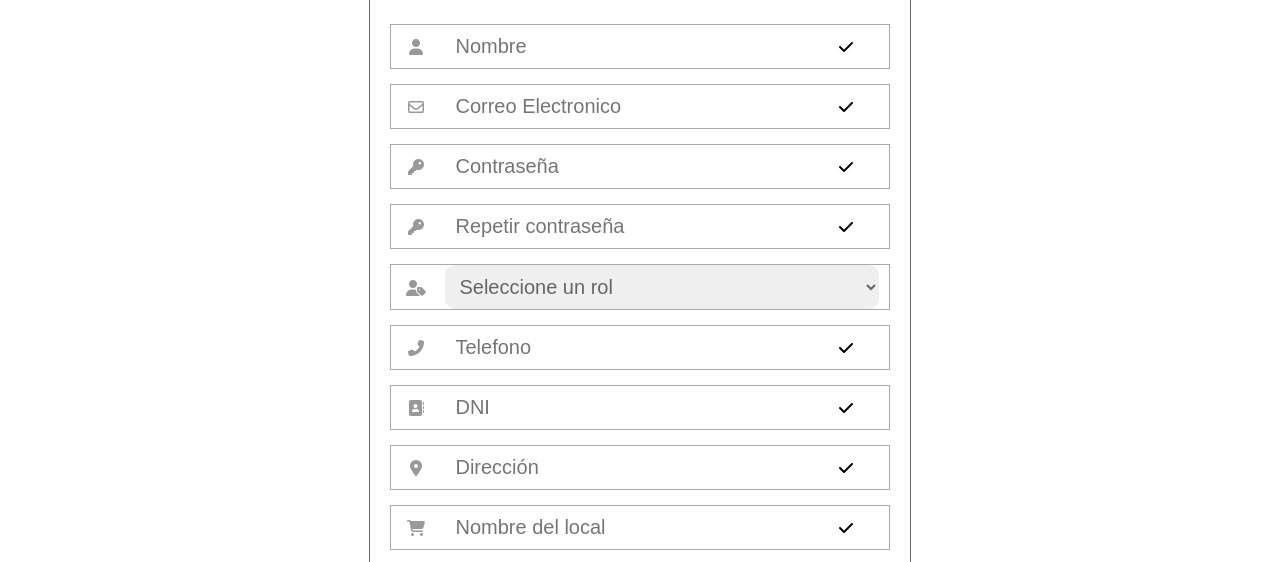
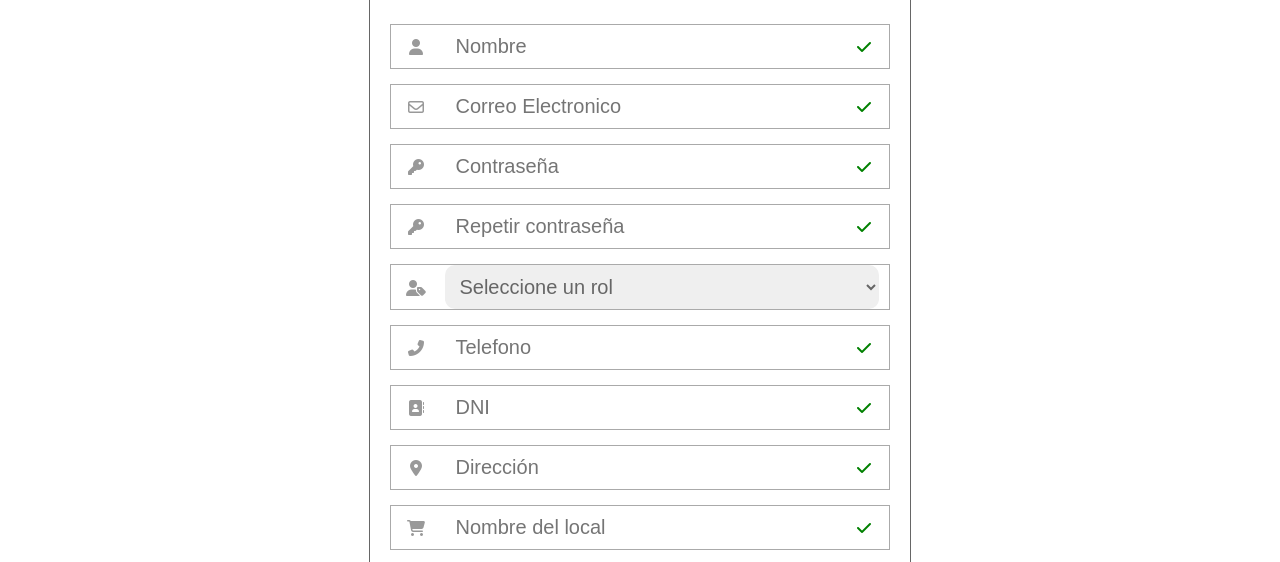
Before and after one commit to MartinianoForte/MarketNow, a plain HTML site: page views/registrarse.html in a window 1280 px wide. Shown: the part 208-770 px from the top of the page. Drawn offline with Linux system fonts and the light colour scheme; files whose address does not match are found by name.

Commit message:
Update registro.css

```diff
--- a/public/css/registro.css
+++ b/public/css/registro.css
@@ -70,7 +70,7 @@ input[type="password"]{
     color: red;
 }**/
 /** check **/
-.error{
+.check{
      min-width: 50px;
     text-align: center;
     color: green;
```
